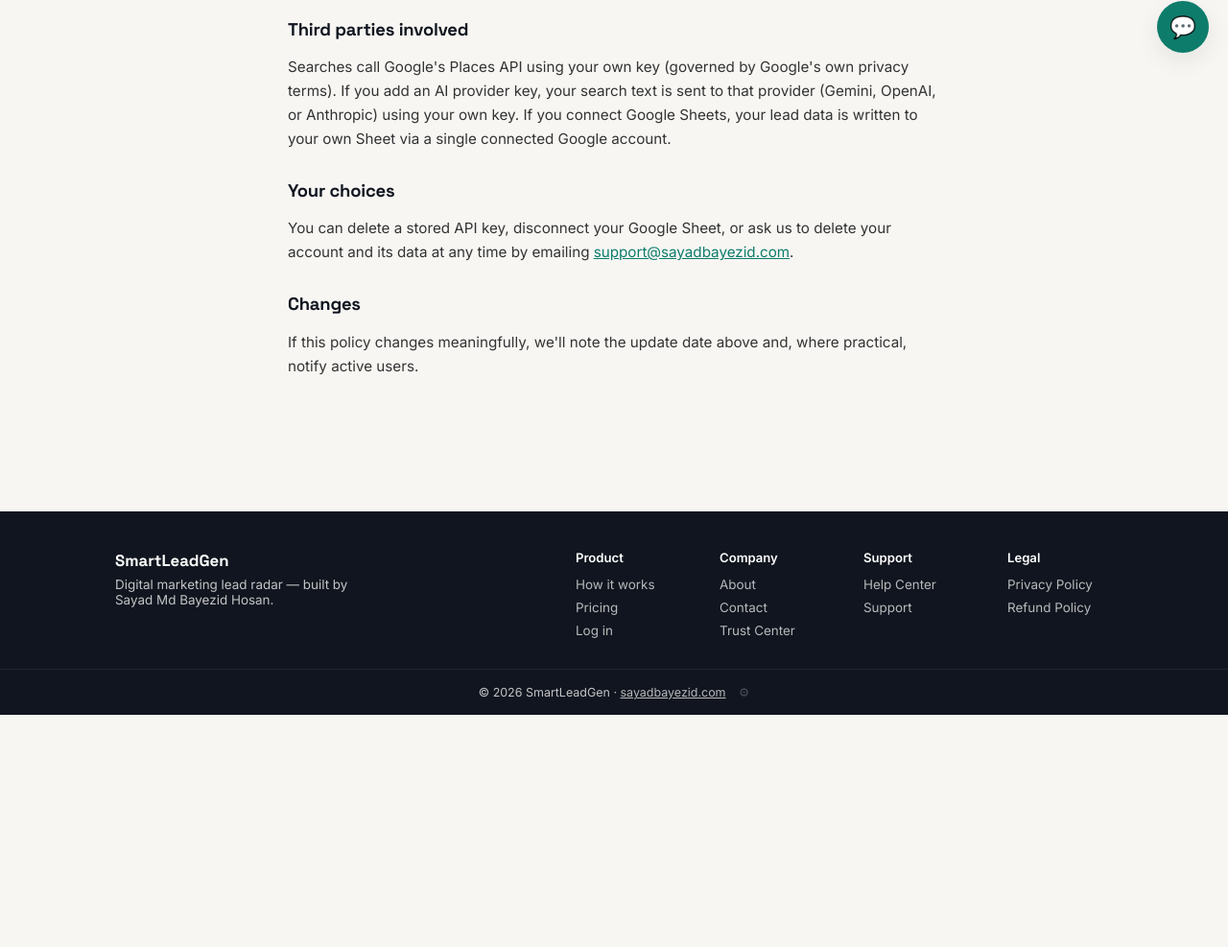
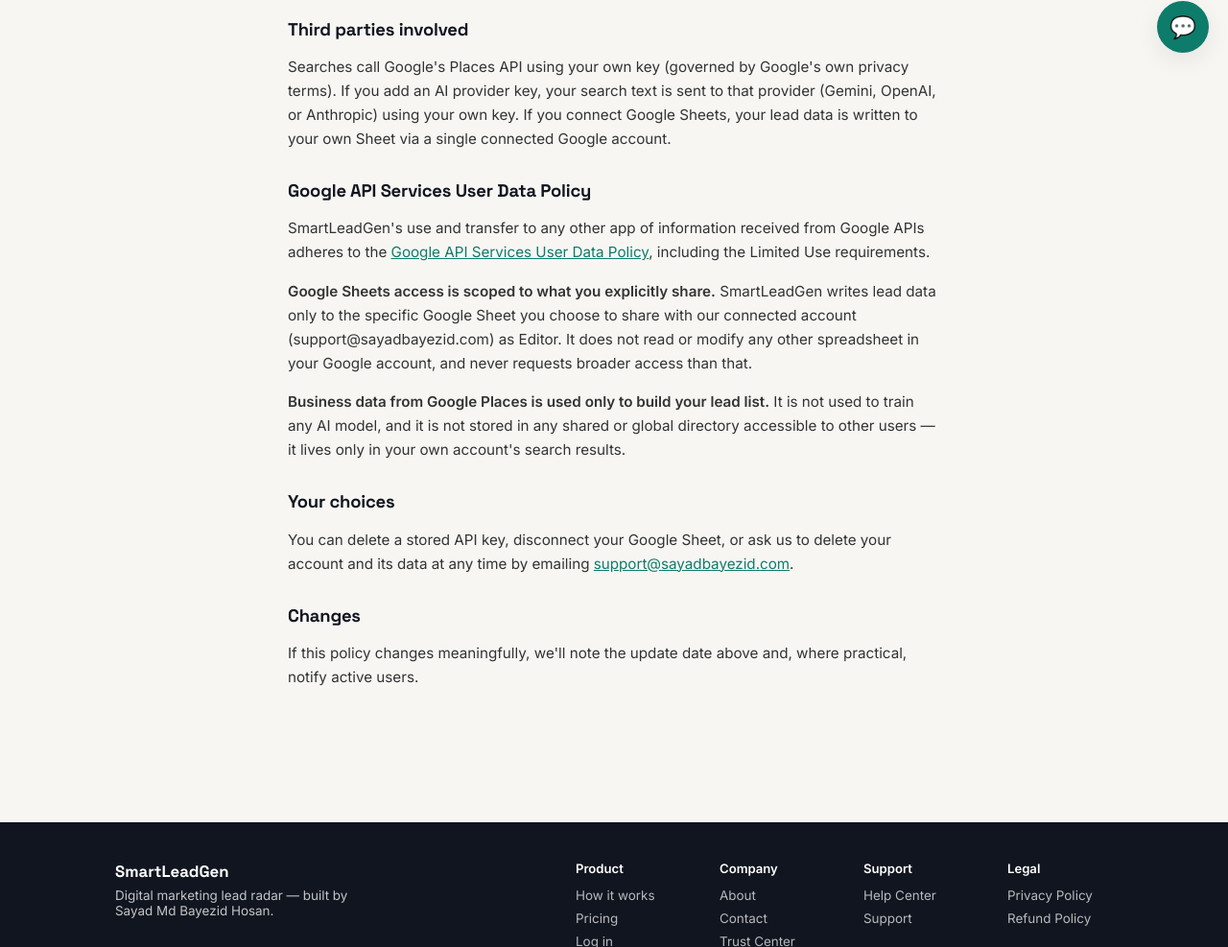
Before and after one commit to bayzed123/SmartLedGen, a website: page frontend/public/privacy.html in a window 1280 px wide. Shown: the part 725-1712 px from the top of the page at 96% size. Before the commit the page ends 1483 px from the top, so only its background shows below. Drawn offline with Linux system fonts and the light colour scheme.

Commit message:
Update privacy.html

```diff
--- a/frontend/public/privacy.html
+++ b/frontend/public/privacy.html
@@ -33,6 +33,11 @@
     <h2>Third parties involved</h2>
     <p>Searches call Google's Places API using your own key (governed by Google's own privacy terms). If you add an AI provider key, your search text is sent to that provider (Gemini, OpenAI, or Anthropic) using your own key. If you connect Google Sheets, your lead data is written to your own Sheet via a single connected Google account.</p>
 
+    <h2>Google API Services User Data Policy</h2>
+    <p>SmartLeadGen's use and transfer to any other app of information received from Google APIs adheres to the <a href="https://developers.google.com/terms/api-services-user-data-policy" target="_blank" rel="noopener">Google API Services User Data Policy</a>, including the Limited Use requirements.</p>
+    <p><strong>Google Sheets access is scoped to what you explicitly share.</strong> SmartLeadGen writes lead data only to the specific Google Sheet you choose to share with our connected account (support@sayadbayezid.com) as Editor. It does not read or modify any other spreadsheet in your Google account, and never requests broader access than that.</p>
+    <p><strong>Business data from Google Places is used only to build your lead list.</strong> It is not used to train any AI model, and it is not stored in any shared or global directory accessible to other users — it lives only in your own account's search results.</p>
+
     <h2>Your choices</h2>
     <p>You can delete a stored API key, disconnect your Google Sheet, or ask us to delete your account and its data at any time by emailing <a href="mailto:support@sayadbayezid.com">support@sayadbayezid.com</a>.</p>
 
```
